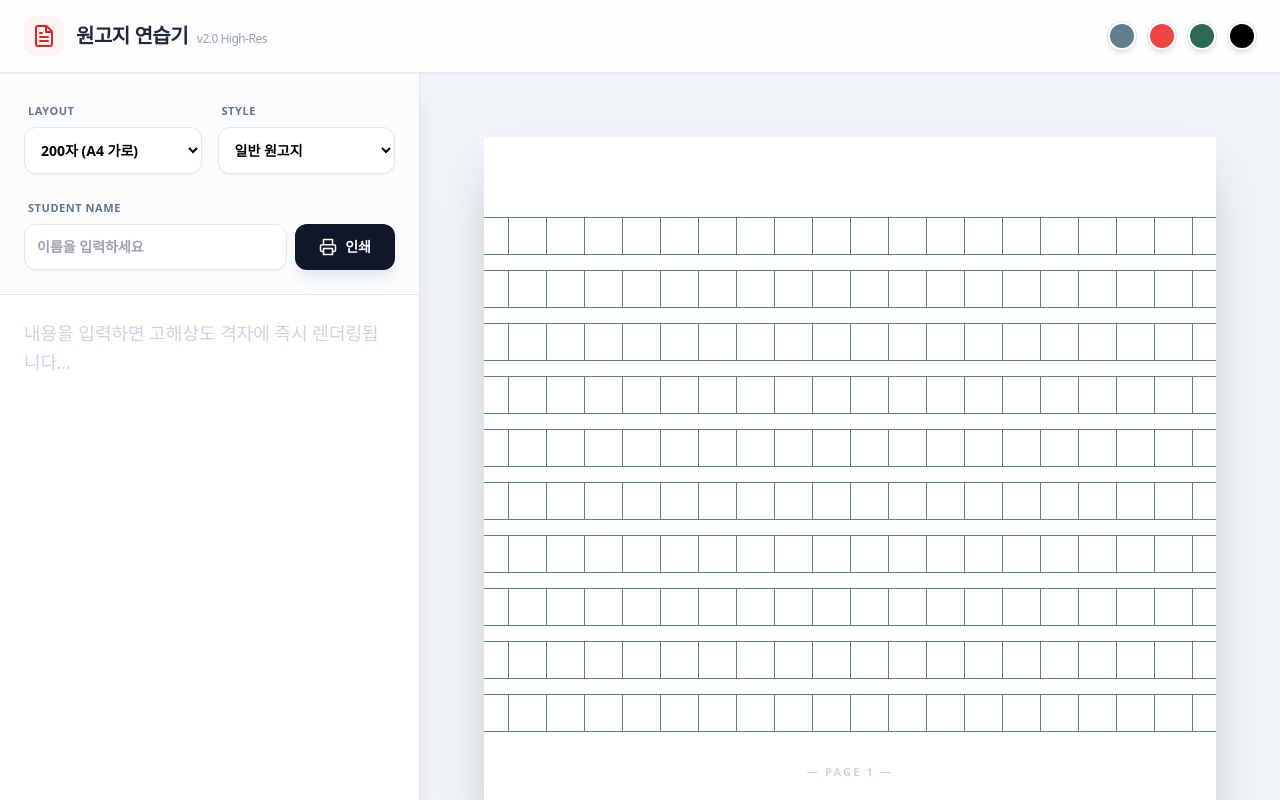
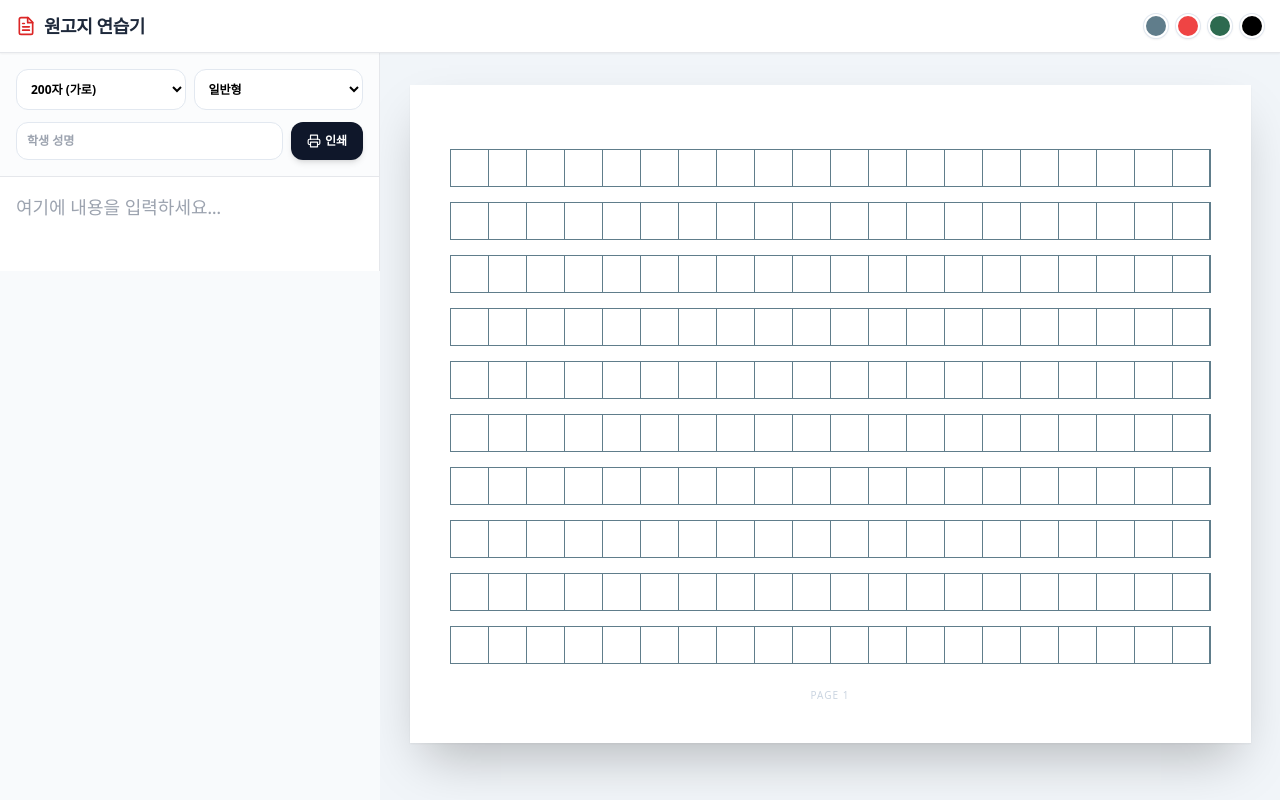
Before and after one commit to 02100korean/wongoji_s, a React (Create React App) app: page / in a window 1280 px wide. Built offline with nearby package versions, Linux system fonts and the light colour scheme.

Commit message:
App.js 업데이트

```diff
--- a/src/App.js
+++ b/src/App.js
@@ -1,5 +1,5 @@
 import React, { useState, useCallback } from 'react';
-import { Printer, FileText, CheckCircle2 } from 'lucide-react';
+import { Printer, FileText } from 'lucide-react';
 
 const App = () => {
   const [content, setContent] = useState('');
@@ -52,10 +52,7 @@ const App = () => {
         borderBottom: `1.2px solid ${lineColor}`,
         borderRight: (isLastCol || isGridMode) ? `1.2px solid ${lineColor}` : 'none',
         display: 'flex', alignItems: 'center', justifyContent: 'center',
-        fontSize: '22px', backgroundColor: 'white', boxSizing: 'border-box',
-        // 텍스트 고해상도 렌더링 힌트
-        fontSmooth: 'antialiased',
-        WebkitFontSmoothing: 'antialiased'
+        fontSize: '22px', backgroundColor: 'white', boxSizing: 'border-box'
     };
     if (!cellData || cellData.type === 'empty') return <div key={key} style={cellStyle}></div>;
     if (cellData.type === 'pair') {
@@ -66,7 +63,7 @@ const App = () => {
             </div>
         );
     }
-    return <div key={key} style={cellStyle} className="font-medium text-slate-900">{cellData.content}</div>;
+    return <div key={key} style={cellStyle} className="font-medium">{cellData.content}</div>;
   };
 
   const Manuscript = ({ text, settings, name }) => {
@@ -75,7 +72,6 @@ const App = () => {
     const rows = gridVal / cols;
     const allCells = processToCells(text, cols);
     const pageCount = Math.max(1, Math.ceil(allCells.length / gridVal));
-
     const getRowGap = () => {
       if (settings.viewMode === 'feedback') return '30px';
       if (settings.viewMode === 'traditional') return '15px';
@@ -85,15 +81,11 @@ const App = () => {
     return (
       <div className="flex flex-col items-center w-full bg-white print:block">
         {Array.from({ length: pageCount }).map((_, p) => (
-          <div key={p} className="wongoji-page-unit flex flex-col items-center w-full overflow-visible">
-            <div className="wongoji-paper-dynamic bg-white flex flex-col items-center p-8 lg:p-12"
+          <div key={p} className="wongoji-page-unit flex flex-col items-center w-full">
+            <div className="wongoji-paper-dynamic bg-white flex flex-col items-center p-6 md:p-10 shadow-sm"
                  style={{ width: 'fit-content' }}>
-              <div className="w-full flex justify-end mb-8 px-2">
-                {p === 0 && name && (
-                  <div className="border-b-[1.5px] border-slate-800 px-8 text-base font-bold flex items-end pb-1 tracking-tight">
-                    <span className="text-slate-400 text-xs mr-2 uppercase">Name:</span> {name}
-                  </div>
-                )}
+              <div className="w-full flex justify-end mb-6 px-2">
+                {p === 0 && name && <div className="border-b-2 border-slate-800 px-6 text-sm font-bold pb-1">성명: {name}</div>}
               </div>
               <div className="manuscript-grid flex flex-col" style={{ gap: getRowGap() }}>
                 {Array.from({ length: rows }).map((_, r) => (
@@ -102,10 +94,8 @@ const App = () => {
                   </div>
                 ))}
               </div>
-              <div className="w-full text-center mt-8 text-[11px] font-bold text-slate-300 no-print tracking-[0.2em]">
-                — PAGE {p + 1} —
-              </div>
-              {p < pageCount - 1 && <div className="w-full border-b-[1px] border-dashed border-slate-100 my-16 no-print"></div>}
+              <div className="w-full text-center mt-6 text-[10px] text-slate-300 no-print uppercase tracking-widest">Page {p + 1}</div>
+              {p < pageCount - 1 && <div className="w-full border-b border-dashed border-slate-100 my-12 no-print"></div>}
             </div>
           </div>
         ))}
@@ -114,93 +104,71 @@ const App = () => {
   };
 
   return (
-    <div className={`app-container h-screen w-screen flex flex-col bg-slate-50 overflow-hidden ${gridType === '200' ? 'print-landscape' : 'print-portrait'}`}>
-      <nav className="bg-white/80 backdrop-blur-md border-b px-6 py-4 no-print flex justify-between items-center shadow-sm shrink-0 z-20">
-        <div className="flex items-center gap-3">
-            <div className="p-2 bg-red-50 rounded-xl"><FileText className="text-red-600" size={24} /></div>
-            <h1 className="text-xl font-black text-slate-800 tracking-tight">원고지 연습기 <span className="text-xs font-normal text-slate-400 ml-1">v2.0 High-Res</span></h1>
+    <div className={`app-container flex flex-col bg-slate-50 min-h-screen ${gridType === '200' ? 'print-landscape' : 'print-portrait'}`}>
+      <nav className="bg-white border-b px-4 py-3 no-print flex justify-between items-center shrink-0 sticky top-0 z-30 shadow-sm">
+        <div className="flex items-center gap-2">
+          <FileText className="text-red-600" size={20} />
+          <h1 className="text-base md:text-lg font-black text-slate-800 tracking-tight">원고지 연습기</h1>
         </div>
-        <div className="flex gap-3">
+        <div className="flex gap-2">
           {['#607d8b', '#ef4444', '#2d6a4f', '#000000'].map(c => (
-            <button key={c} onClick={() => setLineColor(c)} className="w-7 h-7 rounded-full border-2 border-white shadow-md ring-1 ring-slate-200 transition-transform hover:scale-110" style={{ backgroundColor: c }} />
+            <button key={c} onClick={() => setLineColor(c)} className="w-6 h-6 rounded-full border-2 border-white shadow ring-1 ring-slate-200" style={{ backgroundColor: c }} />
           ))}
         </div>
       </nav>
 
-      <div className="flex-1 flex flex-col lg:flex-row overflow-hidden">
-        <aside className="h-[35%] lg:h-full w-full lg:w-[420px] bg-white border-b lg:border-b-0 lg:border-r no-print flex flex-col shadow-xl shrink-0 z-10 overflow-hidden">
-          <div className="p-6 border-b flex flex-col gap-5 bg-slate-50/50">
-            <div className="grid grid-cols-2 gap-4">
-              <div className="space-y-1.5">
-                <label className="text-[11px] font-bold text-slate-500 uppercase tracking-wider ml-1">Layout</label>
-                <select value={gridType} onChange={e => setGridType(e.target.value)} className="w-full p-3 border-slate-200 border rounded-xl text-sm font-bold bg-white shadow-sm outline-none focus:ring-2 focus:ring-blue-100 transition-all">
-                  <option value="200">200자 (A4 가로)</option>
-                  <option value="400">400자 (A4 세로)</option>
+      <div className="flex-1 flex flex-col md:flex-row overflow-hidden">
+        <aside className="w-full md:w-[380px] bg-white border-b md:border-b-0 md:border-r no-print flex flex-col shrink-0 z-20 h-[40vh] md:h-full">
+          <div className="p-4 border-b bg-slate-50/50 flex flex-col gap-3">
+            <div className="grid grid-cols-2 gap-2">
+              <select value={gridType} onChange={e => setGridType(e.target.value)} className="p-2.5 border border-slate-200 rounded-xl text-xs font-bold bg-white outline-none">
+                <option value="200">200자 (가로)</option>
+                <option value="400">400자 (세로)</option>
               </select>
-              </div>
-              <div className="space-y-1.5">
-                <label className="text-[11px] font-bold text-slate-500 uppercase tracking-wider ml-1">Style</label>
-                <select value={viewMode} onChange={e => setViewMode(e.target.value)} className="w-full p-3 border-slate-200 border rounded-xl text-sm font-bold bg-white shadow-sm outline-none focus:ring-2 focus:ring-blue-100 transition-all">
-                  <option value="traditional">일반 원고지</option>
+              <select value={viewMode} onChange={e => setViewMode(e.target.value)} className="p-2.5 border border-slate-200 rounded-xl text-xs font-bold bg-white outline-none">
+                <option value="traditional">일반형</option>
                 <option value="feedback">피드백용</option>
                 <option value="grid">격자형</option>
               </select>
             </div>
-            </div>
-            <div className="space-y-1.5">
-                <label className="text-[11px] font-bold text-slate-500 uppercase tracking-wider ml-1">Student Name</label>
             <div className="flex gap-2">
-                    <input type="text" value={studentName} onChange={e => setStudentName(e.target.value)} placeholder="이름을 입력하세요" className="flex-1 p-3 border-slate-200 border rounded-xl font-bold text-sm shadow-sm outline-none focus:ring-2 focus:ring-blue-100" />
-                    <button onClick={() => window.print()} className="bg-slate-900 text-white px-6 py-3 rounded-xl font-bold text-sm hover:bg-blue-600 shadow-lg shadow-slate-200 transition-all flex items-center gap-2 shrink-0">
-                        <Printer size={18}/> 인쇄
+              <input type="text" value={studentName} onChange={e => setStudentName(e.target.value)} placeholder="학생 성명" className="flex-1 p-2.5 border border-slate-200 rounded-xl font-bold text-xs outline-none focus:ring-1 focus:ring-slate-300" />
+              <button onClick={() => window.print()} className="bg-slate-900 text-white px-4 py-2.5 rounded-xl font-bold text-xs hover:bg-blue-600 shadow-md transition-all flex items-center gap-1">
+                <Printer size={14}/> 인쇄
               </button>
             </div>
           </div>
-          </div>
-          <div className="flex-1 p-6 overflow-hidden">
+          <div className="flex-1 p-4 overflow-hidden bg-white">
             <textarea
               value={content}
               onChange={e => setContent(e.target.value)}
-              className="w-full h-full border-none outline-none resize-none bg-transparent text-lg leading-relaxed font-serif overflow-y-auto placeholder:text-slate-300"
-              placeholder="내용을 입력하면 고해상도 격자에 즉시 렌더링됩니다..."
+              className="w-full h-full border-none outline-none resize-none bg-transparent text-base md:text-lg leading-relaxed font-serif overflow-y-auto"
+              placeholder="여기에 내용을 입력하세요..."
             />
           </div>
         </aside>
 
-        <main className="flex-1 overflow-auto bg-slate-200/30 p-8 lg:p-16 flex justify-center items-start scroll-smooth">
-          <div className="shadow-2xl rounded-sm overflow-hidden">
+        {/* 수정된 영역: overflow-auto를 적용하여 가로/세로 스크롤 가능하게 변경 */}
+        <main className="flex-1 overflow-auto bg-slate-100 p-4 md:p-8 flex justify-start md:justify-center items-start scroll-smooth">
+          <div className="min-w-full md:min-w-0 inline-block">
+            <div className="shadow-2xl bg-white origin-top-left md:origin-top scale-[0.85] sm:scale-100 transition-transform">
               <Manuscript text={content} settings={{ gridType, viewMode, lineColor }} name={studentName} />
+            </div>
           </div>
         </main>
       </div>
 
       <style>{`
-        /* 초고해상도 텍스트 및 스크롤바 최적화 */
-        * { -webkit-font-smoothing: antialiased; -moz-osx-font-smoothing: grayscale; }
-        textarea::-webkit-scrollbar, main::-webkit-scrollbar { width: 8px; }
-        textarea::-webkit-scrollbar-thumb, main::-webkit-scrollbar-thumb { background: #cbd5e1; border-radius: 10px; border: 2px solid transparent; background-clip: content-box; }
+        /* 스크롤바 커스텀 */
+        ::-webkit-scrollbar { width: 6px; height: 6px; }
+        ::-webkit-scrollbar-thumb { background: #cbd5e1; border-radius: 10px; }
 
         @media print {
           .no-print { display: none !important; }
           body, html { margin: 0 !important; padding: 0 !important; background: white !important; }
-          .app-container, .flex-1, main { display: block !important; height: auto !important; overflow: visible !important; background: white !important; }
-
-          .wongoji-page-unit {
-            page-break-after: always !important;
-            display: flex !important;
-            align-items: center !important;
-            justify-content: center !important;
-            height: 100vh !important;
-            width: 100vw !important;
-          }
-
-          .wongoji-paper-dynamic {
-            /* 인쇄 시 선 굵기 미세 조정으로 가독성 확보 */
-            width: ${gridType === '200' ? '285mm' : '195mm'} !important;
-            transform: scale(0.92);
-            image-rendering: auto;
-          }
-
+          .app-container, .flex-1, main { display: block !important; overflow: visible !important; height: auto !important; }
+          .wongoji-page-unit { page-break-after: always !important; display: flex !important; align-items: center !important; justify-content: center !important; height: 100vh !important; }
+          .wongoji-paper-dynamic { transform: scale(0.9); box-shadow: none !important; }
           .print-landscape { @page { size: A4 landscape; margin: 0; } }
           .print-portrait { @page { size: A4 portrait; margin: 0; } }
         }
```
Lines whose indentation alone changed are shown as unchanged.
